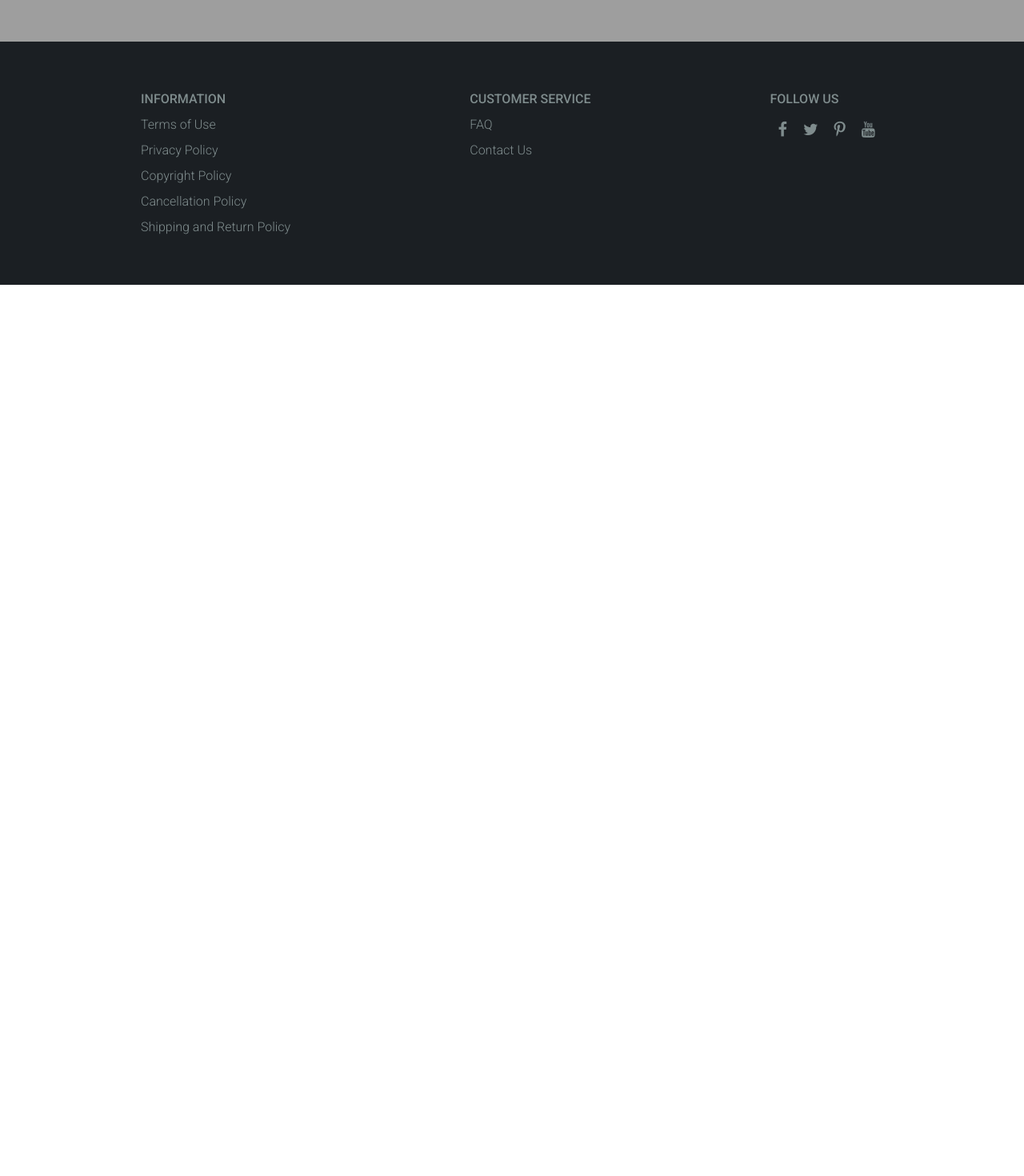
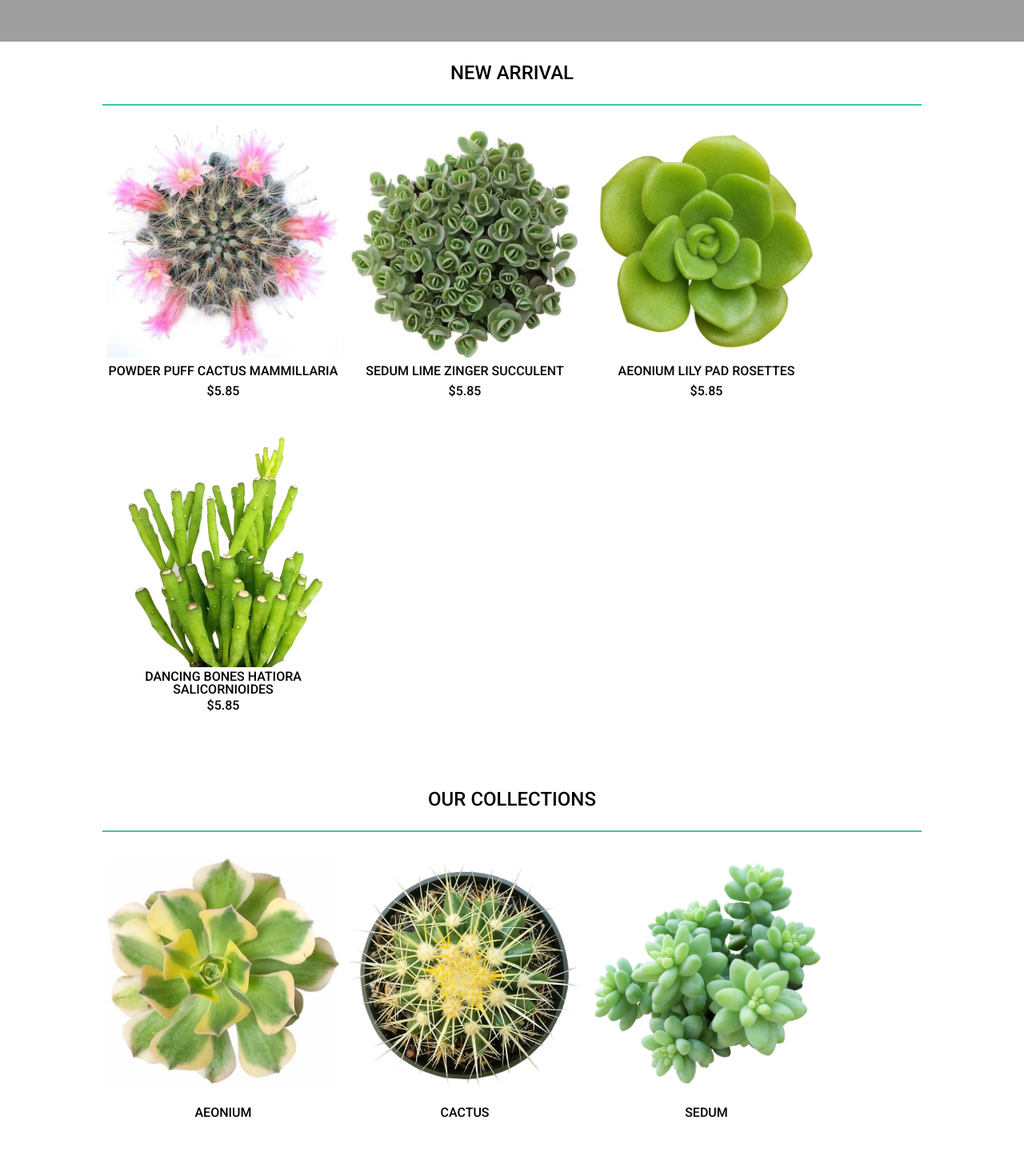
Before and after one commit to 0nsen/taking-root, a React (Create React App) app: page / in a window 1280 px wide. Shown: the part 740-2210 px from the top of the page at 80% size. Before the commit the page ends 1096 px from the top, so only its background shows below. Built offline with nearby package versions, Linux system fonts and the light colour scheme; grey boxes are pictures that could not be loaded.

Commit message:
finished Home page; minor tweaks

```diff
--- a/src/components/All-collections/AllCollection.css
+++ b/src/components/All-collections/AllCollection.css
@@ -34,7 +34,6 @@
 
 .showcase {
     width: 80%;
-    border: black solid 1px;
     margin: 0 auto 3rem auto;
     display: flex;
     flex-direction: row;
--- a/src/components/All-collections/AllCollections.js
+++ b/src/components/All-collections/AllCollections.js
@@ -3,20 +3,9 @@ import './AllCollection.css'
 import '../About/About.css'
 import {aeonium, cactus, sedum, unusual} from '../Product-data/product-data'
 import CategoryShowcase from '../ItemShowcase/CategoryShowcase';
+import {readMore} from '../utility'
 
 export default function AllCollections() {
-    const readMore = () => {
-        if (document.querySelector('#more').style.display == 'none') {
-            document.querySelector('#more').style.display = 'inline';
-            document.querySelector('#read-more').innerHTML = 'Read Less';
-
-        }
-        else if (document.querySelector('#more').style.display == 'inline') {
-            document.querySelector('#more').style.display = 'none';
-            document.querySelector('#read-more').innerHTML = 'Read More';
-        }
-    }
-
     const categories = [aeonium[0], cactus[0], sedum[0], unusual[0]];
 
     return (
--- a/src/components/Home/Home.css
+++ b/src/components/Home/Home.css
@@ -36,6 +36,22 @@
     transition: ease .2s;
 }
 
+.shop-section {
+    font-family: 'Roboto', sans-serif;
+}
+
+.shop-section h1 {
+    display: flex;
+    align-items: center;
+    justify-content: center;
+    font-size: 1.5rem;
+    margin: auto;
+    width: 80%;
+    height: 5rem;
+    text-align: center;
+    border-bottom: rgb(72,197,171) solid 2px;
+}
+
 @media only screen and (max-width: 720px) {
     #tagline {
         width: 90%;
--- a/src/components/Home/Home.js
+++ b/src/components/Home/Home.js
@@ -1,7 +1,14 @@
 import React from 'react';
 import './Home.css';
+import {cactus, aeonium, sedum, unusual} from '../Product-data/product-data'
+import ItemShowcase from '../ItemShowcase/ItemShowcase'
+import '../All-collections/AllCollections'
+import CategoryShowcase from '../ItemShowcase/CategoryShowcase';
 
 export default function Home() {
+    const new_arrival = [cactus[5], sedum[5], aeonium[5], unusual[5]];
+    const our_collections = [aeonium[0], cactus[0], sedum[0], unusual[0]];
+
     return (
         <div>
             <div className="shop-banner">
@@ -13,21 +20,23 @@ export default function Home() {
                 <button>SHOP</button>
             </div>
 
-            <div className="new-arrivals">
-                <div className="carousel">
-                    <ul>
-
-                    </ul>
+            <div className="shop-section">
+                <h1>NEW ARRIVAL</h1>
+                <div className="showcase">
+                    {new_arrival.map((item, i = 0) => {
+                        i++;
+                        return <ItemShowcase key={`new_arrival-${i}`} info={item}/>
+                    })}
                 </div>
             </div>
 
             <div className="shop-section">
-                <div className="container-shop">
-
-                </div>
-
-                <div className="weirdos-shop">
-
+                <h1>OUR COLLECTIONS</h1>
+                <div className="showcase">
+                    {our_collections.map((item, i = 0) => {
+                        i++;
+                        return <CategoryShowcase key={`CAT-${i}`} imageSrc={require('../Product-data/' + item.imageSrc)} name={item.type === 'UNUSUAL' ? 'UNUSUAL SPECIES' : item.type}/>
+                    })}
                 </div>
             </div>
         </div>
--- a/src/components/ItemShowcase/CategoryShowcase.js
+++ b/src/components/ItemShowcase/CategoryShowcase.js
@@ -1,13 +1,11 @@
 import React from 'react'
 import './ItemShowcase.css'
-import {Link, useRouteMatch, Route, useParams} from 'react-router-dom'
-import Item from '../Item/Item'
+import {Link} from 'react-router-dom'
 
 export default function CategoryShowcase(props) {
     const style = {
         color: 'black',
         textDecoration: 'none',
-        border: 'blue dotted 1px',
         height: '100%',
         width: '100%',
         display: 'flex',
@@ -16,11 +14,10 @@ export default function CategoryShowcase(props) {
     }
 
     const link = props.name === 'UNUSUAL SPECIES' ? 'unusual' : props.name.toLowerCase();
-    const match = useRouteMatch();
 
     return (
         <div className="item-showcase">
-            <Link to={`${match.url}/${link}`} style={style}>
+            <Link to={`/all-collections/${link}`} style={style}>
                 <img className='item-img' alt="category" src={props.imageSrc}/>
                 <h4 className='item-name'>{props.name}</h4>
             </Link>
--- a/src/components/ItemShowcase/ItemShowcase.css
+++ b/src/components/ItemShowcase/ItemShowcase.css
@@ -1,18 +1,15 @@
 .item-showcase {
-    border: red solid 1px;
     height: 350px;
-    max-width: 290px;
+    width: 290px;
     margin: 20px 6px;
 }
 
 .item-img {
     width: 100%;
     height: auto;
-    border: green solid 1px;
 }
 
 .item-name, .item-price {
-    border: rgb(94, 94, 211) solid 1px;
     text-align: center;
 }
 
--- a/src/components/ItemShowcase/ItemShowcase.js
+++ b/src/components/ItemShowcase/ItemShowcase.js
@@ -6,7 +6,6 @@ export default function ItemShowcase(props) {
     const style = {
         color: 'black',
         textDecoration: 'none',
-        border: 'blue dotted 1px',
         height: '100%',
         width: '100%',
         display: 'flex',
```
